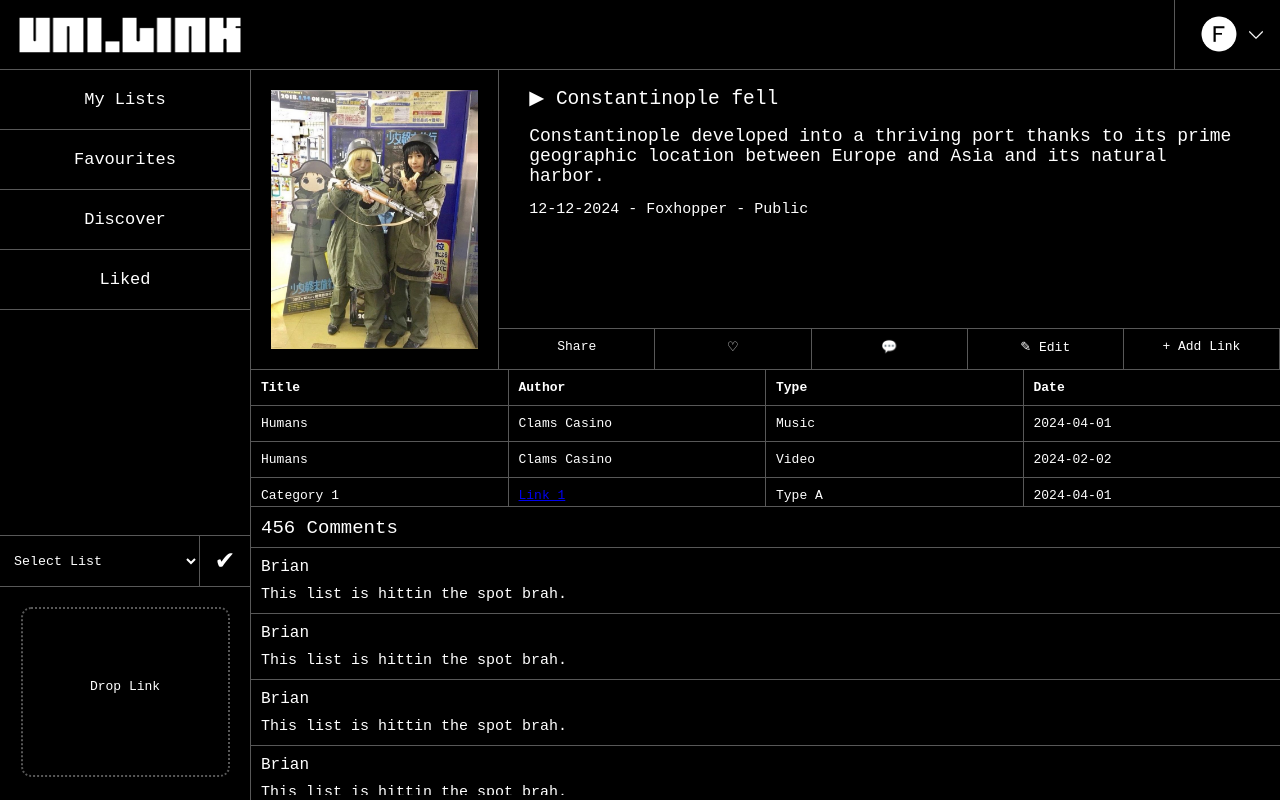
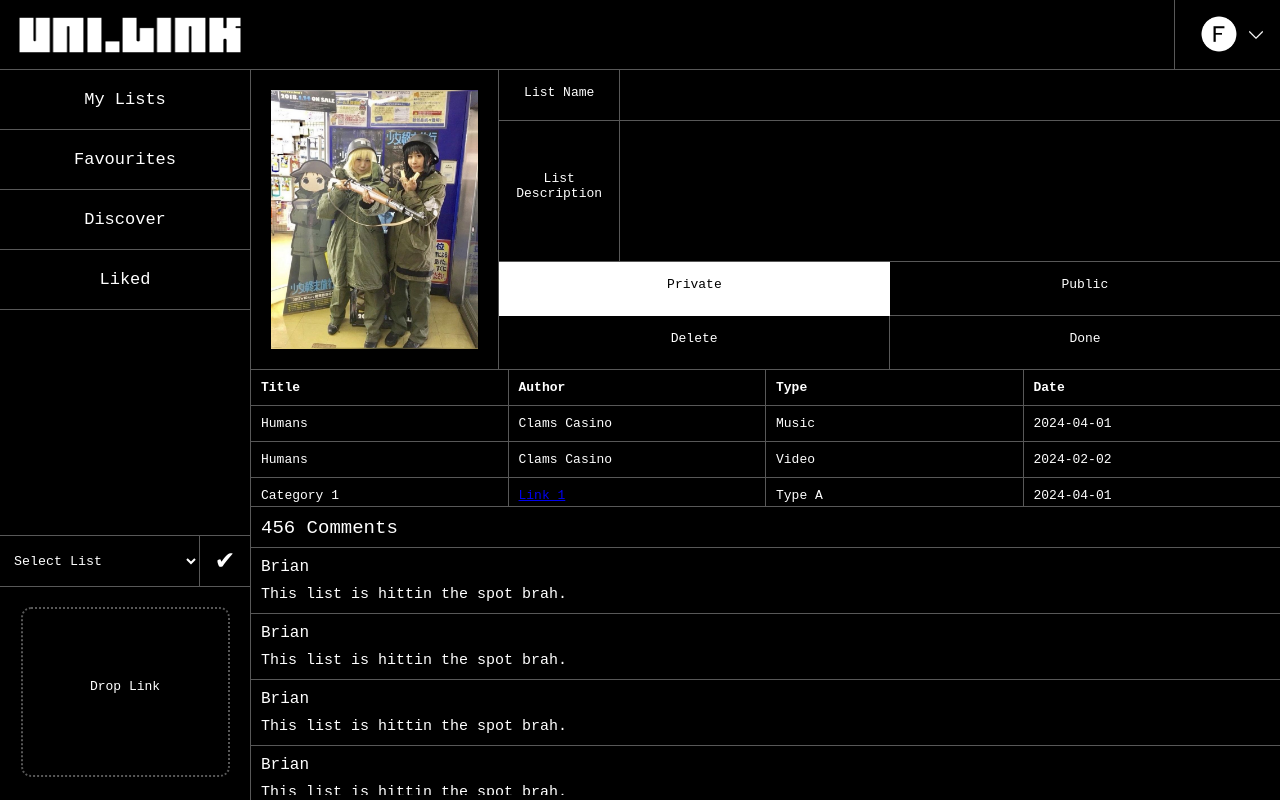
Before and after one commit to F0xhopper/UNI.LINK, a React (Create React App) app: page / in a window 1280 px wide. Built offline with nearby package versions, Linux system fonts and the light colour scheme.

Commit message:
Edit with image hover done

```diff
--- a/src/Components/content/openList.js
+++ b/src/Components/content/openList.js
@@ -5,8 +5,49 @@ import example1 from "/Users/edenphillips/Desktop/Projects/uni.listv2/src/Images
 const OpenList = () => {
   const [creatingComment, setCreatingComment] = useState(false);
   const [addingLink, setAddingLink] = useState(false);
+  const [editingList, setEditingList] = useState(true);
   return (
     <div>
+      <div>
+        {editingList ? (
+          <div className="openListEditListContainer">
+            <div className="openListEditListImageContainer">
+              <img className="openListEditListImage" src={example2}></img>
+              <div class="openListEditListImageOverlayTextContainer">
+                <p class="openListEditListImageOverlayText">Change Image</p>
+              </div>
+            </div>
+            <div className="openListEditListOptionConainer">
+              <div className="openListEditInputContainer">
+                <div className="openListEditInputName">List Name</div>
+                <input className="openListEditInput"></input>
+              </div>
+              <div className="openListEditDescriptionInputContainer">
+                {" "}
+                <div className="openListEditInputDescriptionName">
+                  List Description
+                </div>
+                <textarea className="openListEditDescriptionInput"></textarea>
+              </div>
+
+              <div className="openListEditButtonContainer">
+                <div className="openListEditSelectedButton">Private</div>
+                <div className="openListEditUnselectedButton">Public</div>
+              </div>
+              <div className="openListEditButtonContainer">
+                <div className="openListEditDeleteButton">Delete</div>
+                <div
+                  className="openListEditDoneButton"
+                  onClick={() => {
+                    setEditingList(false);
+                  }}
+                >
+                  Done
+                </div>
+              </div>
+            </div>
+          </div>
+        ) : (
           <div className="openListInformationContainer">
             <div className="openListImageContainer">
               {" "}
@@ -18,11 +59,13 @@ const OpenList = () => {
                 <h2 className="openListTitle">▶︎ Constantinople fell</h2>
                 <h2 className="openListDescription">
                   {" "}
-              Constantinople developed into a thriving port thanks to its prime
-              geographic location between Europe and Asia and its natural
-              harbor.
+                  Constantinople developed into a thriving port thanks to its
+                  prime geographic location between Europe and Asia and its
+                  natural harbor.
                 </h2>{" "}
-            <h2 className="openListData">12-12-2024 - Foxhopper - Public</h2>
+                <h2 className="openListData">
+                  12-12-2024 - Foxhopper - Public
+                </h2>
               </div>
               <div className="opemListInteractiveContainer">
                 {" "}
@@ -36,9 +79,16 @@ const OpenList = () => {
                 >
                   💬
                 </div>
-            <div className="openListInteractiveButton">✎ Edit</div>{" "}
                 <div
                   className="openListInteractiveButton"
+                  onClick={() => {
+                    setEditingList(true);
+                  }}
+                >
+                  ✎ Edit
+                </div>{" "}
+                <div
+                  className="openListInteractiveButtonLast"
                   onClick={() => {
                     setAddingLink(!addingLink);
                   }}
@@ -47,6 +97,8 @@ const OpenList = () => {
                 </div>
               </div>
             </div>
+          </div>
+        )}
       </div>
       <div className="openListLinksContainer">
         <table id="table">
--- a/src/index.css
+++ b/src/index.css
@@ -403,6 +403,124 @@ code {
   border-bottom: 1px solid rgb(88, 88, 88);
   height: 300px;
 }
+.openListEditInputContainer {
+  display: flex;
+  height: 50px;
+  border-bottom: 1px solid rgb(88, 88, 88);
+}
+.openListEditButtonContainer {
+  display: flex;
+  flex: 1;
+}
+.openListEditSelectedButton {
+  flex: 1;
+  background-color: white;
+  color: #000000;
+  text-align: center;
+  padding-top: 15px;
+  cursor: pointer;
+}
+.openListEditUnselectedButton {
+  flex: 1;
+  cursor: pointer;
+  text-align: center;
+  border-bottom: 1px solid rgb(88, 88, 88);
+  padding-top: 15px;
+}
+.openListEditDeleteButton {
+  flex: 1;
+  text-align: center;
+  cursor: pointer;
+  padding-top: 15px;
+}
+.openListEditInputDescriptionName {
+  text-align: center;
+  padding-top: 50px;
+  border-right: 1px solid rgb(88, 88, 88);
+  width: 120px;
+}
+.openListEditInputName {
+  text-align: center;
+  padding-top: 15px;
+  border-right: 1px solid rgb(88, 88, 88);
+  width: 120px;
+}
+.openListEditDeleteButton:hover,
+.openListEditDoneButton:hover {
+  background-color: white;
+  color: black;
+}
+.openListEditDoneButton {
+  flex: 1;
+  cursor: pointer;
+  border-left: 1px solid rgb(88, 88, 88);
+  text-align: center;
+  padding-top: 15px;
+}
+.openListEditDescriptionInputContainer {
+  display: flex;
+  border: 0px;
+  resize: none;
+  height: 140px;
+  border-bottom: 1px solid rgb(88, 88, 88);
+}
+.openListEditDescriptionInput {
+  flex: 1;
+  border: 0px;
+  color: white;
+  resize: none;
+  background-color: transparent;
+}
+.openListEditListImageContainer {
+  position: relative;
+  display: flex;
+  padding: 20px;
+  border-right: 1px solid rgb(88, 88, 88);
+}
+.openListEditInput {
+  border: 0px;
+  color: white;
+  background-color: transparent;
+  flex: 1;
+}
+.openListEditInputButton {
+  height: 20px;
+  width: 20px;
+  background-color: transparent;
+}
+.openListEditListImageOverlayTextContainer {
+  position: absolute;
+  top: 0;
+  left: 0;
+  width: 100%;
+  height: 100%;
+  cursor: pointer;
+  background-color: rgba(0, 0, 0, 0.5); /* Adjust opacity to dim image */
+  opacity: 0;
+}
+.openListEditListImageOverlayTextContainer:hover {
+  opacity: 1;
+}
+.openListEditListImageOverlayText {
+  margin-top: 135px;
+  text-align: center;
+}
+.openListEditListImage:hover {
+  filter: brightness(0.3);
+  cursor: pointer;
+}
+.openListEditListContainer {
+  height: 300px;
+  box-sizing: border-box;
+  display: flex;
+  position: relative;
+  border-bottom: 1px solid rgb(88, 88, 88);
+}
+.openListEditListOptionConainer {
+  display: flex;
+  flex: 1;
+  flex-direction: column;
+}
 .addLinkContainer {
   display: flex;
   border-bottom: 1px solid rgb(88, 88, 88);
@@ -462,6 +580,15 @@ code {
 
   flex: 1;
 }
+.openListInteractiveButtonLast {
+  border: 0px;
+  text-align: center;
+  cursor: pointer;
+  padding-top: 10px;
+
+  flex: 1;
+}
+.openListInteractiveButtonLast:hover,
 .openListInteractiveButton:hover {
   background-color: white;
   color: black;
@@ -582,7 +709,7 @@ tr {
   flex: 1;
   cursor: pointer;
 }
-tr:hover {
+tbody tr:hover {
   background-color: white;
   color: #000000;
 }
```
Lines whose indentation alone changed are shown as unchanged.
